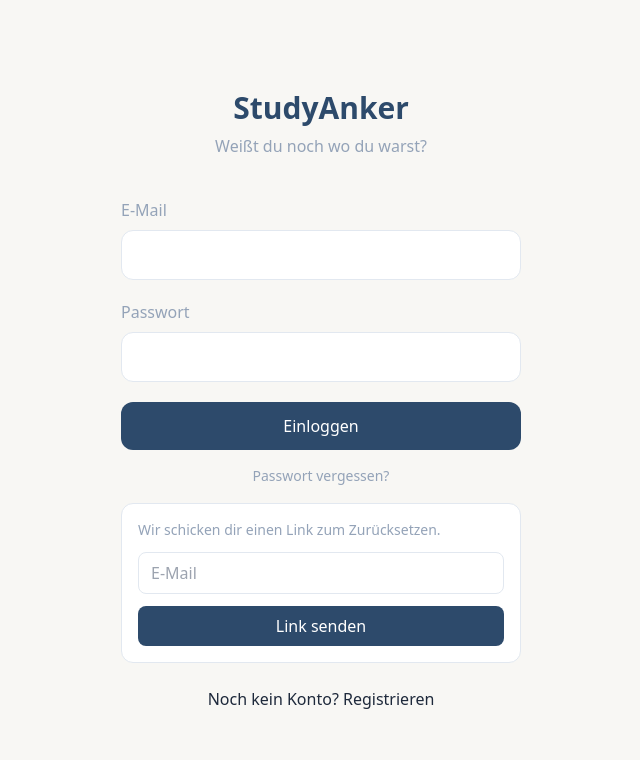
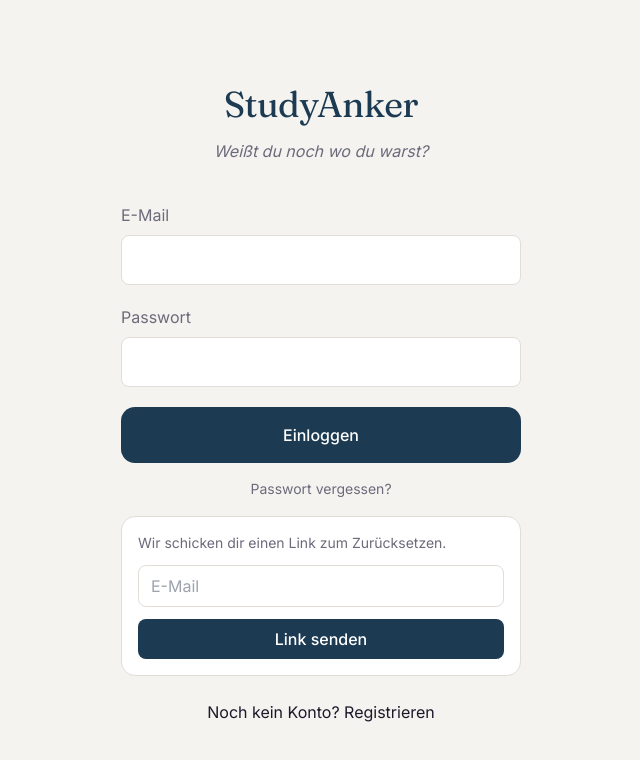
Before and after one commit to joel02-builds/studyanker, a React (Vite) app: page /login in a window 1280 px wide. Both pictures are taken after a click on the button "Passwort vergessen?". Shown: the top 760 px of the page, without its empty margins (319-959 px from the left). Built offline with nearby package versions, Linux system fonts and the light colour scheme; no server answers.

Commit message:
design: komplette visuelle identität — Fraunces serif, neue tokens, anker-animation, konsistentes dark mode

```diff
--- a/index.html
+++ b/index.html
@@ -5,8 +5,11 @@
     <link rel="icon" type="image/svg+xml" href="/icon-192.svg" />
     <link rel="apple-touch-icon" href="/icon-192.svg" />
     <link rel="manifest" href="/manifest.json" />
-    <meta name="theme-color" content="#2D4A6B" />
+    <meta name="theme-color" content="#1C3A52" />
     <meta name="viewport" content="width=device-width, initial-scale=1.0" />
+    <link rel="preconnect" href="https://fonts.googleapis.com">
+    <link rel="preconnect" href="https://fonts.gstatic.com" crossorigin>
+    <link href="https://fonts.googleapis.com/css2?family=Fraunces:ital,opsz,wght@0,9..144,300;0,9..144,400;0,9..144,600;1,9..144,300&family=Inter:wght@400;500;600&display=swap" rel="stylesheet">
     <title>StudyAnker</title>
   </head>
   <body>
--- a/src/index.css
+++ b/src/index.css
@@ -3,30 +3,56 @@
 @tailwind utilities;
 
 :root {
-  --color-bg: #F8F7F4;
-  --color-card: #FFFFFF;
-  --color-text: #1E293B;
-  --color-muted: #94A3B8;
-  --color-accent: #2D4A6B;
-  --color-border: #E2E8F0;
+  --bg: #F5F3EF;
+  --bg-card: #FFFFFF;
+  --bg-subtle: #EDE9E3;
+  --text-primary: #1A1A2A;
+  --text-secondary: #6B6B7B;
+  --text-muted: #9B9BAB;
+  --accent-primary: #1C3A52;
+  --accent-secondary: #4E8098;
+  --accent-sand: #C8B99A;
+  --border: #E2DDD6;
+  --shadow: 0 2px 12px rgba(28,58,82,0.08);
+  --shadow-hover: 0 4px 20px rgba(28,58,82,0.14);
+  --radius: 14px;
+  --radius-sm: 8px;
 }
 
 .dark {
-  --color-bg: #1a1a2e;
-  --color-card: #16213e;
-  --color-text: #e8e8f0;
-  --color-muted: #8888aa;
-  --color-accent: #4a7fa8;
-  --color-border: #2a2a4a;
+  --bg: #0F1923;
+  --bg-card: #162030;
+  --bg-subtle: #1C2B3A;
+  --text-primary: #E8E6E0;
+  --text-secondary: #8A9BAB;
+  --text-muted: #5A6B7B;
+  --accent-primary: #4E8098;
+  --accent-secondary: #6BA3BC;
+  --accent-sand: #8A7A6A;
+  --border: #1F3040;
+  --shadow: 0 2px 12px rgba(0,0,0,0.3);
 }
 
 body {
-  background-color: var(--color-bg);
-  color: var(--color-text);
+  font-family: 'Inter', sans-serif;
+  background-color: var(--bg);
+  color: var(--text-primary);
   font-size: 16px;
   -webkit-font-smoothing: antialiased;
+}
+
+h1, h2, h3 {
+  font-family: 'Fraunces', serif;
+  font-weight: 400;
+  letter-spacing: -0.02em;
 }
 
 * {
   transition: background-color 150ms ease, border-color 150ms ease, color 150ms ease, opacity 150ms ease;
 }
+
+@keyframes anchorDrop {
+  0% { transform: translateY(-20px); opacity: 0; }
+  60% { transform: translateY(4px); opacity: 1; }
+  100% { transform: translateY(0px); opacity: 1; }
+}
--- a/src/pages/Auth.jsx
+++ b/src/pages/Auth.jsx
@@ -65,8 +65,12 @@
     <div className="min-h-screen flex items-center justify-center bg-anker-bg px-6">
       <div className="w-full max-w-[400px]">
         <div className="text-center mb-10">
-          <h1 className="text-3xl font-semibold text-anker-accent">StudyAnker</h1>
-          <p className="mt-2 text-anker-muted text-base">Weißt du noch wo du warst?</p>
+          <h1 style={{ fontFamily: 'Fraunces, serif', fontSize: '2.25rem', fontWeight: 400, color: 'var(--accent-primary)' }}>
+            StudyAnker
+          </h1>
+          <p className="mt-2 text-base" style={{ color: 'var(--text-secondary)', fontStyle: 'italic' }}>
+            Weißt du noch wo du warst?
+          </p>
         </div>
 
         <form onSubmit={handleSubmit} className="space-y-5">
@@ -77,7 +81,7 @@
               required
               value={email}
               onChange={(e) => setEmail(e.target.value)}
-              className="w-full px-4 py-3 text-base bg-anker-card border border-anker-border rounded-xl focus:outline-none focus:ring-2 focus:ring-anker-accent/40 focus:border-anker-accent"
+              className="w-full px-4 py-3 text-base bg-anker-card border-[1.5px] border-anker-border rounded-anker-sm focus:outline-none focus:ring-2 focus:ring-anker-accent2/30 focus:border-anker-accent2"
             />
           </div>
 
@@ -89,7 +93,7 @@
               minLength={6}
               value={password}
               onChange={(e) => setPassword(e.target.value)}
-              className="w-full px-4 py-3 text-base bg-anker-card border border-anker-border rounded-xl focus:outline-none focus:ring-2 focus:ring-anker-accent/40 focus:border-anker-accent"
+              className="w-full px-4 py-3 text-base bg-anker-card border-[1.5px] border-anker-border rounded-anker-sm focus:outline-none focus:ring-2 focus:ring-anker-accent2/30 focus:border-anker-accent2"
             />
           </div>
 
@@ -99,7 +103,8 @@
           <button
             type="submit"
             disabled={loading}
-            className="w-full bg-anker-accent text-white py-3 rounded-xl text-base font-medium hover:opacity-90 disabled:opacity-50"
+            className="w-full bg-anker-accent text-white rounded-anker text-base font-medium hover:opacity-90 disabled:opacity-50"
+            style={{ padding: '1rem 2rem', transition: 'all 0.2s ease' }}
           >
             {loading ? '...' : mode === 'signin' ? 'Einloggen' : 'Registrieren'}
           </button>
@@ -115,7 +120,7 @@
         )}
 
         {resetOffen && (
-          <form onSubmit={handleReset} className="mt-4 p-4 bg-anker-card border border-anker-border rounded-xl space-y-3">
+          <form onSubmit={handleReset} className="mt-4 p-4 bg-anker-card border border-anker-border rounded-anker space-y-3">
             <label className="block text-sm text-anker-muted">
               Wir schicken dir einen Link zum Zurücksetzen.
             </label>
@@ -125,7 +130,7 @@
               placeholder="E-Mail"
               value={resetEmail}
               onChange={(e) => setResetEmail(e.target.value)}
-              className="w-full px-3 py-2 text-base bg-anker-card border border-anker-border rounded-lg focus:outline-none focus:ring-2 focus:ring-anker-accent/40 focus:border-anker-accent"
+              className="w-full px-3 py-2 text-base bg-anker-card border-[1.5px] border-anker-border rounded-anker-sm focus:outline-none focus:ring-2 focus:ring-anker-accent2/30 focus:border-anker-accent2"
             />
 
             {resetError && <p className="text-sm text-red-600">{resetError}</p>}
@@ -134,7 +139,7 @@
             <button
               type="submit"
               disabled={resetLoading}
-              className="w-full bg-anker-accent text-white py-2 rounded-lg text-base font-medium hover:opacity-90 disabled:opacity-50"
+              className="w-full bg-anker-accent text-white py-2 rounded-anker-sm text-base font-medium hover:opacity-90 disabled:opacity-50"
             >
               {resetLoading ? '...' : 'Link senden'}
             </button>
--- a/src/pages/Dashboard.jsx
+++ b/src/pages/Dashboard.jsx
@@ -7,7 +7,7 @@
 const TIMER_STANDARD = 25
 const TIMER_MIN = 1
 const TIMER_MAX = 180
-const DEFAULT_FARBE = '#2D4A6B'
+const DEFAULT_FARBE = '#1C3A52'
 const RING_RADIUS = 60
 const RING_UMFANG = 2 * Math.PI * RING_RADIUS
 
@@ -22,6 +22,11 @@
   const min = Math.floor(sekunden / 60).toString().padStart(2, '0')
   const sek = (sekunden % 60).toString().padStart(2, '0')
   return `${min}:${sek}`
+}
+
+const primaryButton = {
+  padding: '1rem 2rem',
+  transition: 'all 0.2s ease',
 }
 
 export default function Dashboard() {
@@ -151,12 +156,17 @@
           <p className="text-anker-muted text-base">Lädt...</p>
         ) : letzterAnker ? (
           <>
-            <h1 className="text-2xl font-semibold text-anker-accent mb-6">Dein letzter Anker</h1>
+            <h1
+              style={{ fontFamily: 'Fraunces, serif', fontSize: '1.75rem', fontWeight: 400, color: 'var(--text-primary)' }}
+              className="mb-6"
+            >
+              Dein letzter Anker
+            </h1>
             <div
-              className="bg-anker-card rounded-2xl border border-anker-border p-6 mb-4 space-y-4"
+              className="bg-anker-card rounded-anker shadow-anker p-6 mb-4 space-y-4"
               style={{
                 borderLeft: `4px solid ${fachFarbe(letzterAnker.fach)}`,
-                backgroundColor: hexZuRgba(fachFarbe(letzterAnker.fach), 0.1),
+                backgroundColor: hexZuRgba(fachFarbe(letzterAnker.fach), 0.06),
               }}
             >
               <p className="text-lg font-semibold text-anker-text">{letzterAnker.fach}</p>
@@ -177,14 +187,18 @@
 
               {letzterAnker.naechster_schritt && (
                 <div>
-                  <p className="text-sm text-anker-accent font-medium mb-1">Nächster Schritt</p>
-                  <p className="text-base font-semibold text-anker-text">→ {letzterAnker.naechster_schritt}</p>
+                  <p className="text-xs uppercase text-anker-accent2 font-medium mb-1" style={{ letterSpacing: '0.08em' }}>
+                    Nächster Schritt
+                  </p>
+                  <p className="text-anker-text font-semibold" style={{ fontSize: '1.1rem' }}>
+                    → {letzterAnker.naechster_schritt}
+                  </p>
                 </div>
               )}
             </div>
 
             {letzterAnker.feynman_satz && !timerLaeuft && !timerFertig && (
-              <div className="bg-anker-card rounded-2xl border border-anker-border p-6 mb-4 space-y-3">
+              <div className="bg-anker-card rounded-anker shadow-anker p-6 mb-4 space-y-3">
                 <p className="text-base text-anker-text">
                   Erinnerst du dich noch? → {letzterAnker.feynman_satz}
                 </p>
@@ -193,7 +207,7 @@
                   placeholder="Was fällt dir dazu noch ein?"
                   value={retrievalAntwort}
                   onChange={(e) => setRetrievalAntwort(e.target.value)}
-                  className="w-full px-4 py-2 text-base bg-anker-bg border border-anker-border rounded-xl focus:outline-none focus:ring-2 focus:ring-anker-accent/40 focus:border-anker-accent"
+                  className="w-full px-4 py-2 text-base bg-anker-bg border border-anker-border rounded-anker-sm focus:outline-none focus:ring-2 focus:ring-anker-accent2/40 focus:border-anker-accent2"
                 />
               </div>
             )}
@@ -228,10 +242,10 @@
 
             {reinschauenOffen && (
               <div
-                className="bg-anker-card rounded-2xl border border-anker-border p-5 mb-4 space-y-3"
+                className="bg-anker-card rounded-anker shadow-anker p-5 mb-4 space-y-3"
                 style={{
                   borderLeft: `4px solid ${fachFarbe(letzterAnker.fach)}`,
-                  backgroundColor: hexZuRgba(fachFarbe(letzterAnker.fach), 0.1),
+                  backgroundColor: hexZuRgba(fachFarbe(letzterAnker.fach), 0.06),
                 }}
               >
                 <div className="flex items-center gap-2">
@@ -249,7 +263,8 @@
                 )}
                 <button
                   onClick={() => setReinschauenOffen(false)}
-                  className="w-full text-center bg-anker-accent text-white py-2 rounded-xl text-base font-medium hover:opacity-90"
+                  className="w-full text-center bg-anker-accent text-white rounded-anker font-medium hover:opacity-90"
+                  style={{ padding: '0.6rem 1rem', transition: 'all 0.2s ease' }}
                 >
                   Alles klar, weiter ✓
                 </button>
@@ -258,30 +273,33 @@
 
             <Link
               to="/anker/neu"
-              className="block w-full text-center bg-anker-accent text-white py-4 rounded-xl text-base font-medium hover:opacity-90 mb-6"
+              className="block w-full text-center bg-anker-accent text-white rounded-anker text-base font-medium hover:opacity-90 mb-8"
+              style={primaryButton}
             >
               Neuen Anker setzen
             </Link>
 
-            <div className="mb-8">
+            <div className="mb-8 text-center">
               {timerFertig ? (
-                <div className="bg-anker-card rounded-xl border border-anker-border p-5 text-center space-y-3">
+                <div className="space-y-3">
                   <p className="text-base text-anker-text mb-1">{timerMinuten} Minuten geschafft! 🎉</p>
                   <Link
                     to="/anker/neu"
-                    className="block w-full text-center bg-anker-accent text-white py-3 rounded-xl text-base font-medium hover:opacity-90"
+                    className="block w-full text-center bg-anker-accent text-white rounded-anker text-base font-medium hover:opacity-90"
+                    style={{ padding: '0.75rem 1.5rem', transition: 'all 0.2s ease' }}
                   >
                     Anker aktualisieren ⚓
                   </Link>
                   <button
                     onClick={timerStarten}
-                    className="block w-full text-center border border-anker-border text-anker-text py-3 rounded-xl text-base font-medium hover:bg-anker-bg"
+                    className="block w-full text-center border border-anker-border text-anker-text rounded-anker text-base font-medium hover:bg-anker-bg"
+                    style={{ padding: '0.75rem 1.5rem', transition: 'all 0.2s ease' }}
                   >
                     Weiterlaufen — ich bin im Flow 🌊
                   </button>
                 </div>
               ) : timerLaeuft ? (
-                <div className="bg-anker-card rounded-xl border border-anker-border p-5 text-center">
+                <div>
                   <div className="relative mx-auto mb-4" style={{ width: 140, height: 140 }}>
                     <svg width="140" height="140" viewBox="0 0 140 140">
                       <circle
@@ -289,7 +307,7 @@
                         cy="70"
                         r={RING_RADIUS}
                         fill="none"
-                        stroke="var(--color-border)"
+                        stroke="var(--border)"
                         strokeWidth="8"
                       />
                       <circle
@@ -297,7 +315,7 @@
                         cy="70"
                         r={RING_RADIUS}
                         fill="none"
-                        stroke="var(--color-accent)"
+                        stroke="var(--accent-primary)"
                         strokeWidth="8"
                         strokeLinecap="round"
                         strokeDasharray={RING_UMFANG}
@@ -307,23 +325,25 @@
                       />
                     </svg>
                     <div className="absolute inset-0 flex items-center justify-center">
-                      <span className="text-2xl font-semibold text-anker-accent tracking-wide">
+                      <span
+                        style={{ fontFamily: 'Fraunces, serif', color: 'var(--accent-primary)' }}
+                        className="text-3xl tracking-wide"
+                      >
                         {formatZeit(verbleibend)}
                       </span>
                     </div>
                   </div>
                   <button
                     onClick={timerAbbrechen}
-                    className="w-full text-center border border-anker-border text-anker-text py-2 rounded-xl text-sm font-medium hover:bg-anker-bg"
+                    className="border border-anker-border text-anker-muted rounded-anker text-sm font-medium hover:bg-anker-subtle"
+                    style={{ padding: '0.5rem 1.25rem', transition: 'all 0.2s ease' }}
                   >
                     Timer läuft... (abbrechen)
                   </button>
                 </div>
               ) : (
-                <div className="bg-anker-card rounded-xl border border-anker-border p-4">
-                  <label className="block text-sm text-anker-muted mb-2 text-center">
-                    Wie viele Minuten?
-                  </label>
+                <div>
+                  <p className="text-sm text-anker-faint mb-3">Fokus-Timer</p>
                   <div className="flex items-center justify-center gap-3 mb-4">
                     <input
                       type="number"
@@ -345,14 +365,16 @@
                           setTimerMinuten(TIMER_STANDARD)
                         }
                       }}
-                      className="w-20 text-center text-xl font-semibold text-anker-accent border border-anker-border rounded-xl py-2 focus:outline-none focus:ring-2 focus:ring-anker-accent/40 focus:border-anker-accent"
+                      style={{ fontFamily: 'Fraunces, serif', color: 'var(--accent-primary)' }}
+                      className="w-20 text-center text-3xl border border-anker-border rounded-anker-sm py-1 focus:outline-none focus:ring-2 focus:ring-anker-accent2/40 focus:border-anker-accent2 bg-transparent"
                     />
                     <span className="text-base text-anker-muted">Minuten</span>
                   </div>
                   <button
                     onClick={timerStarten}
                     disabled={timerMinuten === ''}
-                    className="block w-full text-center border border-anker-accent text-anker-accent py-2 rounded-xl text-sm font-medium hover:bg-anker-bg disabled:opacity-50"
+                    className="border border-anker-accent text-anker-accent rounded-anker text-sm font-medium hover:bg-anker-subtle disabled:opacity-50"
+                    style={{ padding: '0.5rem 1.25rem', transition: 'all 0.2s ease' }}
                   >
                     ⏱ Fokus-Timer starten ({timerMinuten || TIMER_STANDARD} Min)
                   </button>
@@ -369,14 +391,17 @@
                 className="mx-auto mb-4"
                 style={{ height: '80px' }}
               />
-              <h1 className="text-2xl font-semibold text-anker-accent">
+              <h1
+                style={{ fontFamily: 'Fraunces, serif', fontSize: '1.75rem', fontWeight: 400, color: 'var(--text-primary)' }}
+              >
                 Stan ist bereit — setz deinen ersten Anker ⚓
               </h1>
             </div>
 
             <Link
               to="/anker/neu"
-              className="block w-full text-center bg-anker-accent text-white py-4 rounded-xl text-base font-medium hover:opacity-90 mb-6"
+              className="block w-full text-center bg-anker-accent text-white rounded-anker text-base font-medium hover:opacity-90 mb-6"
+              style={primaryButton}
             >
               Neuen Anker setzen
             </Link>
@@ -399,7 +424,7 @@
               {weitereAnker.map((a) => (
                 <div
                   key={a.id}
-                  className="relative bg-anker-card rounded-xl border border-anker-border px-4 py-3"
+                  className="relative bg-anker-card rounded-anker-sm shadow-anker px-4 py-3"
                   style={{ borderLeft: `4px solid ${fachFarbe(a.fach)}` }}
                 >
                   {loeschenBestaetigen === a.id ? (
@@ -408,13 +433,13 @@
                       <div className="flex gap-2">
                         <button
                           onClick={() => ankerLoeschen(a.id)}
-                          className="text-sm text-red-600 font-medium px-2 py-1 hover:bg-red-50 rounded-lg"
+                          className="text-sm text-red-600 font-medium px-2 py-1 hover:bg-red-50 rounded-anker-sm"
                         >
                           Löschen
                         </button>
                         <button
                           onClick={() => setLoeschenBestaetigen(null)}
-                          className="text-sm text-anker-muted px-2 py-1 hover:bg-anker-bg rounded-lg"
+                          className="text-sm text-anker-muted px-2 py-1 hover:bg-anker-bg rounded-anker-sm"
                         >
                           Abbrechen
                         </button>
@@ -437,7 +462,7 @@
                   )}
 
                   {offenesMenu === a.id && loeschenBestaetigen !== a.id && (
-                    <div className="absolute right-4 top-full mt-1 bg-anker-card border border-anker-border rounded-xl shadow-md overflow-hidden z-10">
+                    <div className="absolute right-4 top-full mt-1 bg-anker-card border border-anker-border rounded-anker-sm shadow-anker-hover overflow-hidden z-10">
                       <button
                         onClick={() => navigate(`/anker/bearbeiten/${a.id}`)}
                         className="block w-full text-left px-4 py-2 text-base text-anker-text hover:bg-anker-bg"
--- a/src/pages/KiZusammenfassung.jsx
+++ b/src/pages/KiZusammenfassung.jsx
@@ -57,7 +57,7 @@
 
         <div className="flex items-center gap-3 mt-6 mb-8">
           <img src="/maskottchen.png" alt="Stan, StudyAnker Maskottchen" style={{ height: '40px' }} />
-          <h1 className="text-2xl font-semibold text-anker-accent">
+          <h1 style={{ fontFamily: 'Fraunces, serif', fontSize: '1.75rem', fontWeight: 400, color: 'var(--text-primary)' }}>
             Mein Lernkontext
           </h1>
         </div>
@@ -70,7 +70,7 @@
         )}
 
         {status === 'fertig' && (
-          <div className="bg-anker-card rounded-2xl border border-anker-border p-6 space-y-3 text-lg text-anker-text leading-relaxed">
+          <div className="bg-anker-card rounded-anker shadow-anker p-6 space-y-3 text-lg text-anker-text leading-relaxed">
             <ReactMarkdown
               components={{
                 p: ({ children }) => <p>{children}</p>,
@@ -83,7 +83,7 @@
         )}
 
         {status === 'fehler' && (
-          <div className="bg-anker-card rounded-2xl border border-red-200 p-6">
+          <div className="bg-anker-card rounded-anker shadow-anker p-6" style={{ border: '1.5px solid #DC2626' }}>
             <p className="text-sm text-anker-muted mb-2">Fehlerdetails</p>
             <p className="text-base text-red-600 break-words whitespace-pre-wrap font-mono">{fehler}</p>
           </div>
--- a/tailwind.config.js
+++ b/tailwind.config.js
@@ -7,15 +7,31 @@
   ],
   theme: {
     extend: {
+      fontFamily: {
+        serif: ['Fraunces', 'serif'],
+        sans: ['Inter', 'sans-serif'],
+      },
       colors: {
         anker: {
-          bg: 'var(--color-bg)',
-          card: 'var(--color-card)',
-          text: 'var(--color-text)',
-          muted: 'var(--color-muted)',
-          accent: 'var(--color-accent)',
-          border: 'var(--color-border)',
+          bg: 'var(--bg)',
+          card: 'var(--bg-card)',
+          subtle: 'var(--bg-subtle)',
+          text: 'var(--text-primary)',
+          muted: 'var(--text-secondary)',
+          faint: 'var(--text-muted)',
+          accent: 'var(--accent-primary)',
+          accent2: 'var(--accent-secondary)',
+          sand: 'var(--accent-sand)',
+          border: 'var(--border)',
         },
+      },
+      borderRadius: {
+        anker: 'var(--radius)',
+        'anker-sm': 'var(--radius-sm)',
+      },
+      boxShadow: {
+        anker: 'var(--shadow)',
+        'anker-hover': 'var(--shadow-hover)',
       },
     },
   },
```
Also changed, not shown: src/pages/AnkerForm.jsx (+29 -19 lines), src/pages/Einstellungen.jsx (+10 -7 lines), src/pages/FachVerwaltung.jsx (+12 -8 lines), src/pages/Onboarding.jsx (+16 -7 lines), public/manifest.json.
